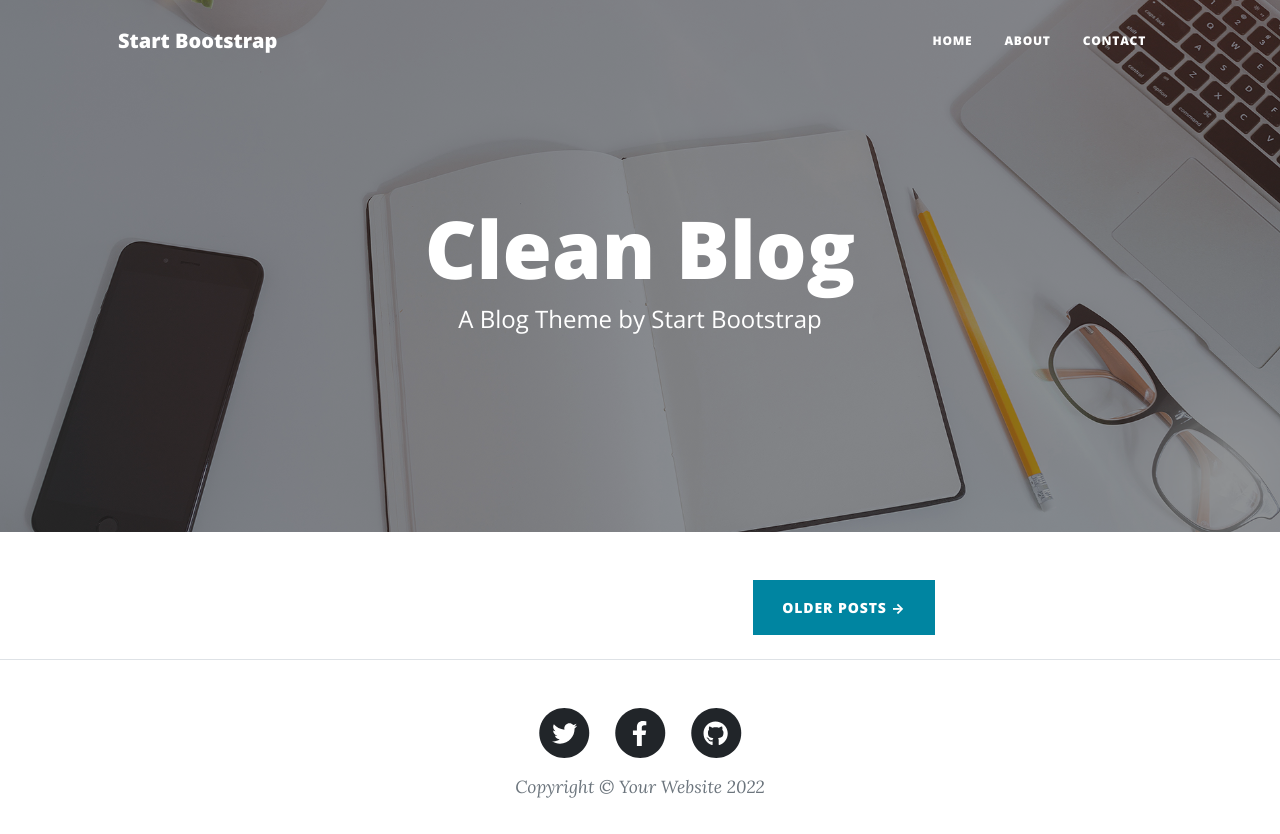
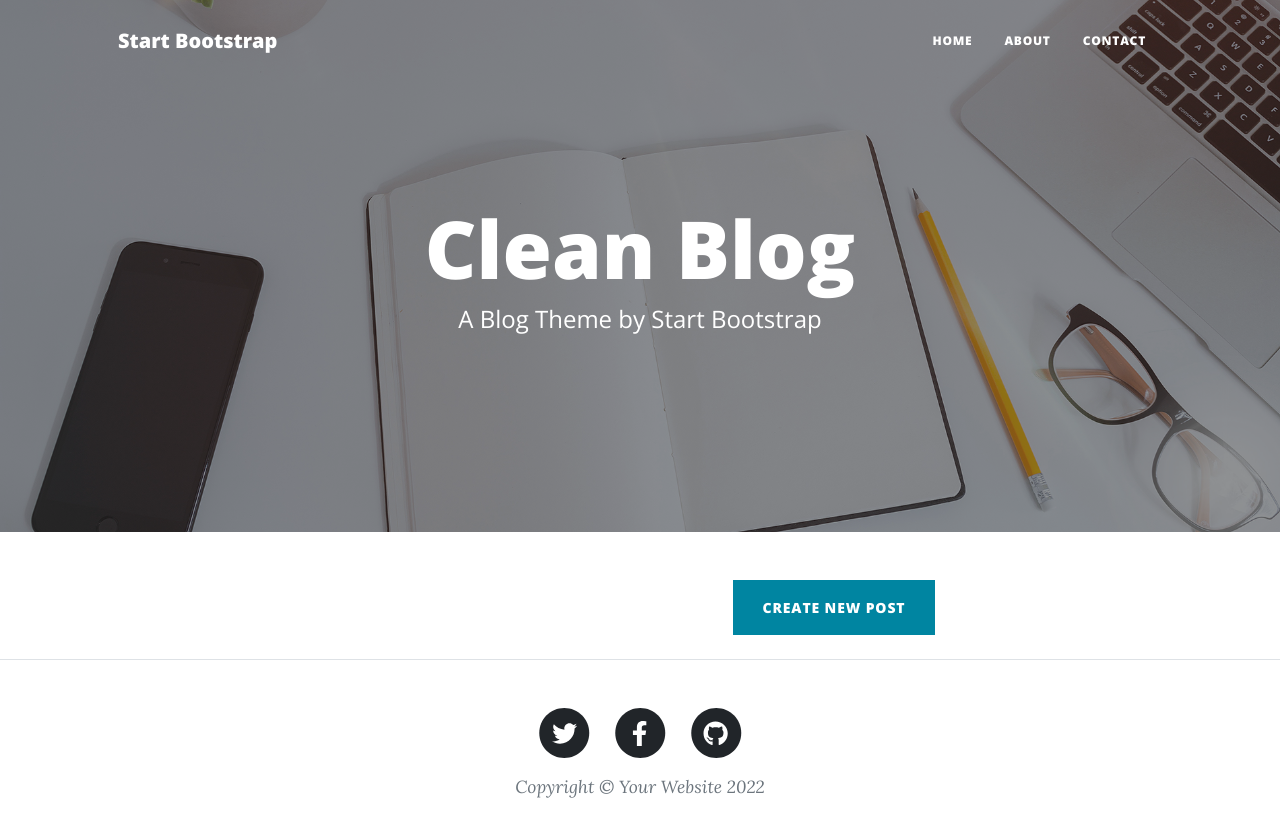
Before and after one commit to gloria-cheung/python_projects, a Flask app: page / in a window 1280 px wide. Shown: the top 834 px of the page. Run offline with Flask 2, Linux system fonts and the light colour scheme; data that the repository does not hold is empty; some libraries are stand-ins or nearby versions.

Commit message:
add button to edit and create new post

```diff
--- a/upgraded-blog/templates/index.html
+++ b/upgraded-blog/templates/index.html
@@ -53,7 +53,7 @@
                     <hr class="my-4" />
                     {% endfor %}
                     <!-- Pager-->
-                    <div class="d-flex justify-content-end mb-4"><a class="btn btn-primary text-uppercase" href="#!">Older Posts →</a></div>
+                    <div class="d-flex justify-content-end mb-4"><a class="btn btn-primary text-uppercase" href="{{ url_for('create') }}">Create New Post </a></div>
                 </div>
             </div>
         </div>
--- a/upgraded-blog/templates/post.html
+++ b/upgraded-blog/templates/post.html
@@ -43,8 +43,10 @@
                 <div class="row gx-4 gx-lg-5 justify-content-center">
                     <div class="col-md-10 col-lg-8 col-xl-7">
                         <p>{{post["body"] | safe }}</p>
+                        <div class="d-flex justify-content-end mb-4"><a class="btn btn-primary text-uppercase" href="{{ url_for('update', id=post.id) }}">Edit Post </a></div>
                     </div>
                 </div>
+
             </div>
         </article>
         {% include "footer.html"%}
```
